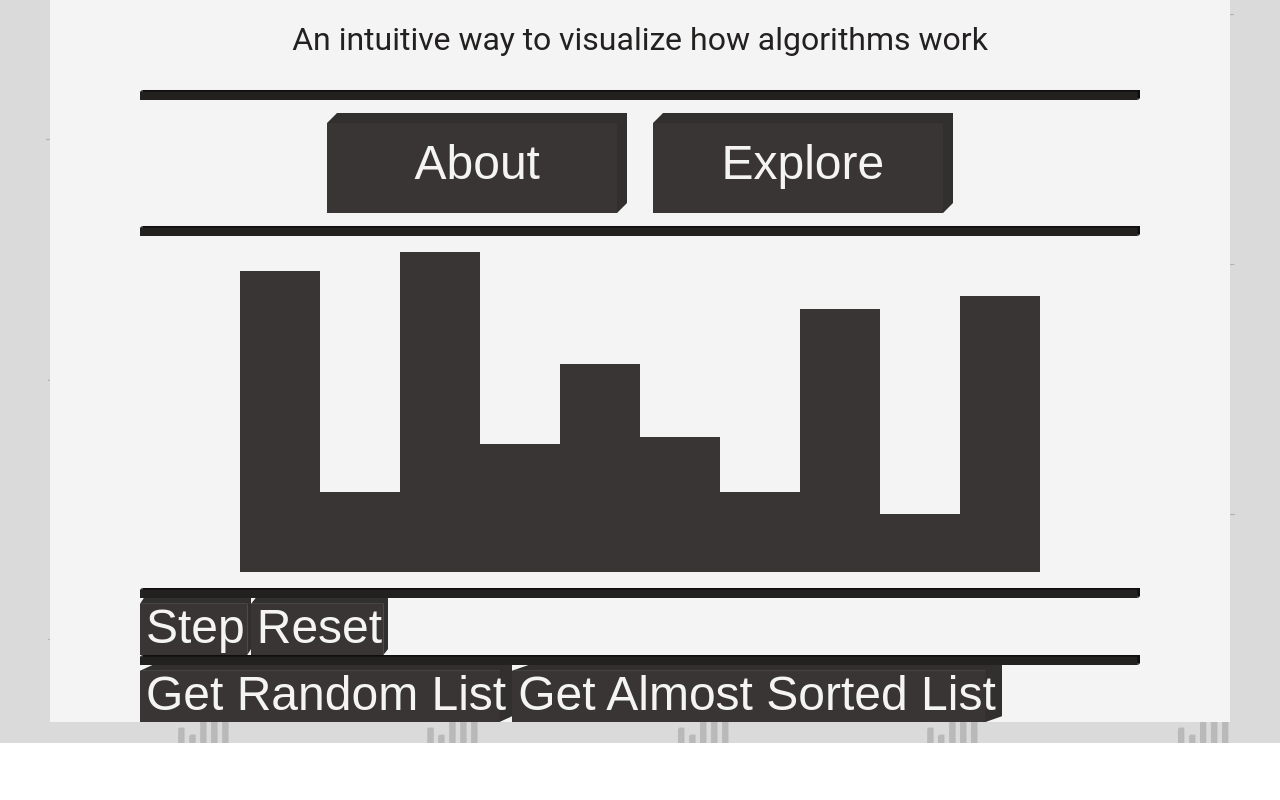
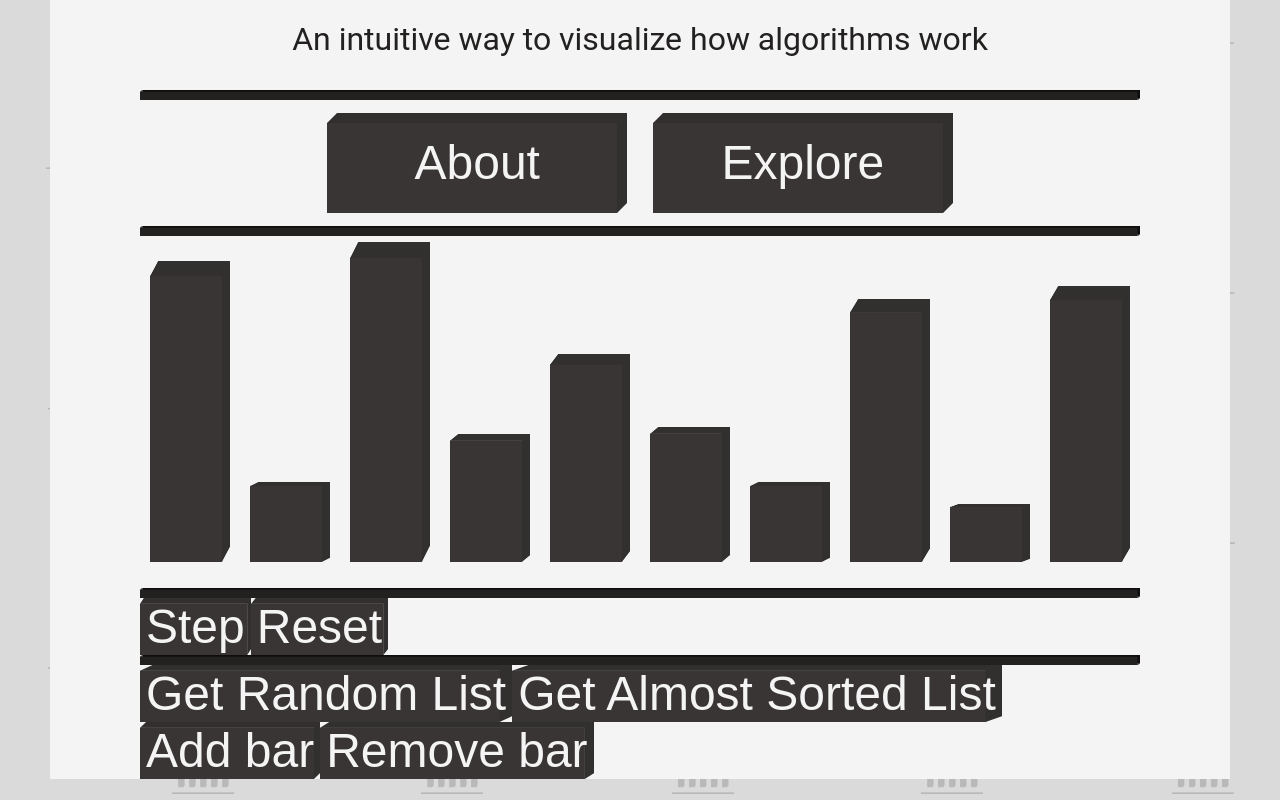
Before and after one commit to OtavioPiza/algorithm-visualizer, a React (Create React App) app: page / in a window 1280 px wide. Shown: the part 650-1450 px from the top of the page. Before the commit the page ends 1393 px from the top, so only its background shows below. Built offline with nearby package versions, Linux system fonts and the light colour scheme.

Commit message:
Added add and remove features!

```diff
--- a/src/components/ArraySorter.js
+++ b/src/components/ArraySorter.js
@@ -14,6 +14,7 @@ import arrayManager from '../services/arrayManager'
 const ArraySorter = (props) => {
     const [defaultBarList, setDefaultBarList] = useState(props.barList)
     const [barList, setBarList] = useState(defaultBarList)
+    const [barListSize, setBarListSize] = useState(10)
     const [selectedBarList, setSelectedBarList] = useState([])
     const [status, setStatus] = useState(props.sortingAlgorithm.defaultState(defaultBarList))
 
@@ -53,7 +54,7 @@ const ArraySorter = (props) => {
      * id : id of the bar to be selected
      * } id
      */
-    const selectBar = (id) => {
+    const handleSelectBar = (id) => {
         const bar = barList[id]
         const changedBar = { ...bar, selected: !bar.selected }
 
@@ -104,8 +105,8 @@ const ArraySorter = (props) => {
             <div className='Array'>
                 {barList.map((bar, index) => (
                     <Bar key={index} id={index} size={bar.size} analyzed={bar.analyzed}
-                        selected={bar.selected} eventHandler={selectBar} sorted={status.sorted ? 1 : 0}
-                        simplified={true} />
+                        selected={bar.selected} eventHandler={handleSelectBar} sorted={status.sorted ? 1 : 0}
+                        simplified={false} />
                 ))}
             </div>
             <BottomBar />
@@ -113,10 +114,22 @@ const ArraySorter = (props) => {
             <Button text='Reset' eventHandler={() => handleReset()} />
             <BottomBar />
             <Button text="Get Random List" eventHandler={() =>
-                handleNewBarArray(arrayManager.getRandomList(10))
+                handleNewBarArray(arrayManager.getRandomList(barListSize))
             } />
             <Button text="Get Almost Sorted List" eventHandler={() =>
-                handleNewBarArray(arrayManager.getAlmostSortedList(10))
+                handleNewBarArray(arrayManager.getAlmostSortedList(barListSize))
+            } />
+            <Button text="Add bar" eventHandler={() => {
+                handleNewBarArray(defaultBarList.concat(arrayManager.getRandomList(1)))
+                setBarListSize(barListSize + 1)
+            }
+            } />
+            <Button text="Remove bar" eventHandler={() => {
+                if (barListSize > 2) {
+                    handleNewBarArray(defaultBarList.slice(0, barListSize - 1))
+                    setBarListSize(barListSize - 1)
+                }
+            }
             } />
             <h1>{status.algorithmStatus}</h1>
         </div>
--- a/src/services/ArrayManager.js
+++ b/src/services/ArrayManager.js
@@ -1,3 +1,32 @@
+/**
+ * Returns a list with almost sorted list
+ *
+ * @param {
+ * size of the list of bars
+ * } size
+ */
+const getAlmostSortedList = (size) => {
+    let barList = []
+
+    for (let i =  0; i < size; i++) {
+        barList.push({
+            size: 100 * (i + 1) / (size + 1),
+            selected: false,
+            analyzed: false,
+        })
+    }
+
+    for (let i = Math.ceil(size / 10); i < size; i++) {
+        const bar1 = barList[Math.floor(Math.random() * size)]
+        const bar2 = barList[Math.floor(Math.random() * size)]
+        return barList.map(bar =>
+            bar === bar1 ? bar2 :
+            bar === bar2 ? bar1 :
+            bar
+        )
+    }
+}
+
 /**
  * Returns a list with the logo bars
  */
@@ -64,33 +93,4 @@ const getRandomList = (size) => {
     return (barList)
 }
 
-/**
- * Returns a list with almost sorted list
- *
- * @param {
- * size of the list of bars
- * } size
- */
-const getAlmostSortedList = (size) => {
-    let barList = []
-
-    for (let i =  0; i < size; i++) {
-        barList.push({
-            size: 100 * (i + 1) / (size + 1),
-            selected: false,
-            analyzed: false,
-        })
-    }
-
-    for (let i = Math.ceil(size / 10); i < size; i++) {
-        const bar1 = barList[Math.floor(Math.random() * size)]
-        const bar2 = barList[Math.floor(Math.random() * size)]
-        return barList.map(bar =>
-            bar === bar1 ? bar2 :
-            bar === bar2 ? bar1 :
-            bar
-        )
-    }
-}
-
 export default { getAlmostSortedList, getDefaultList, getRandomList }
```
